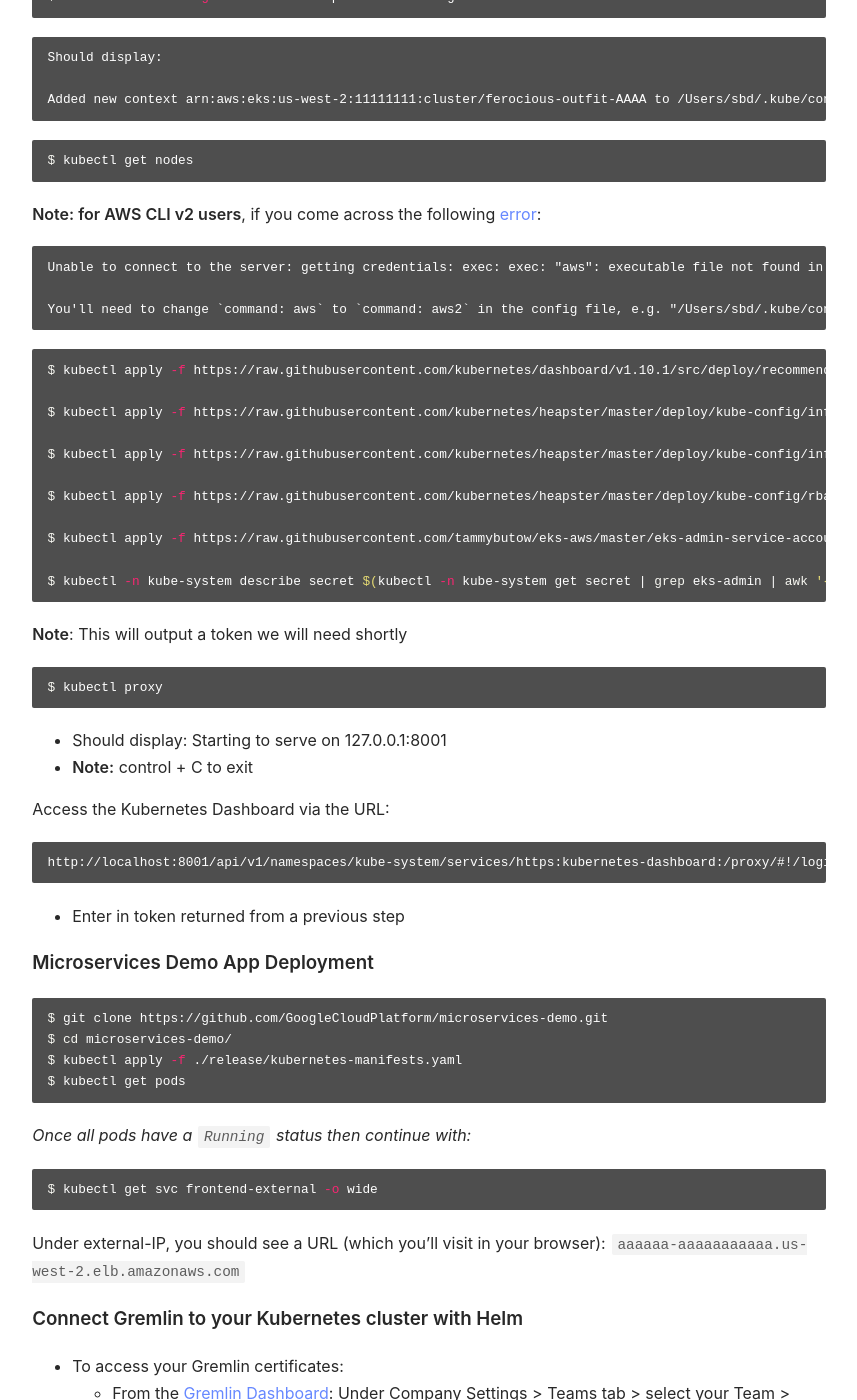
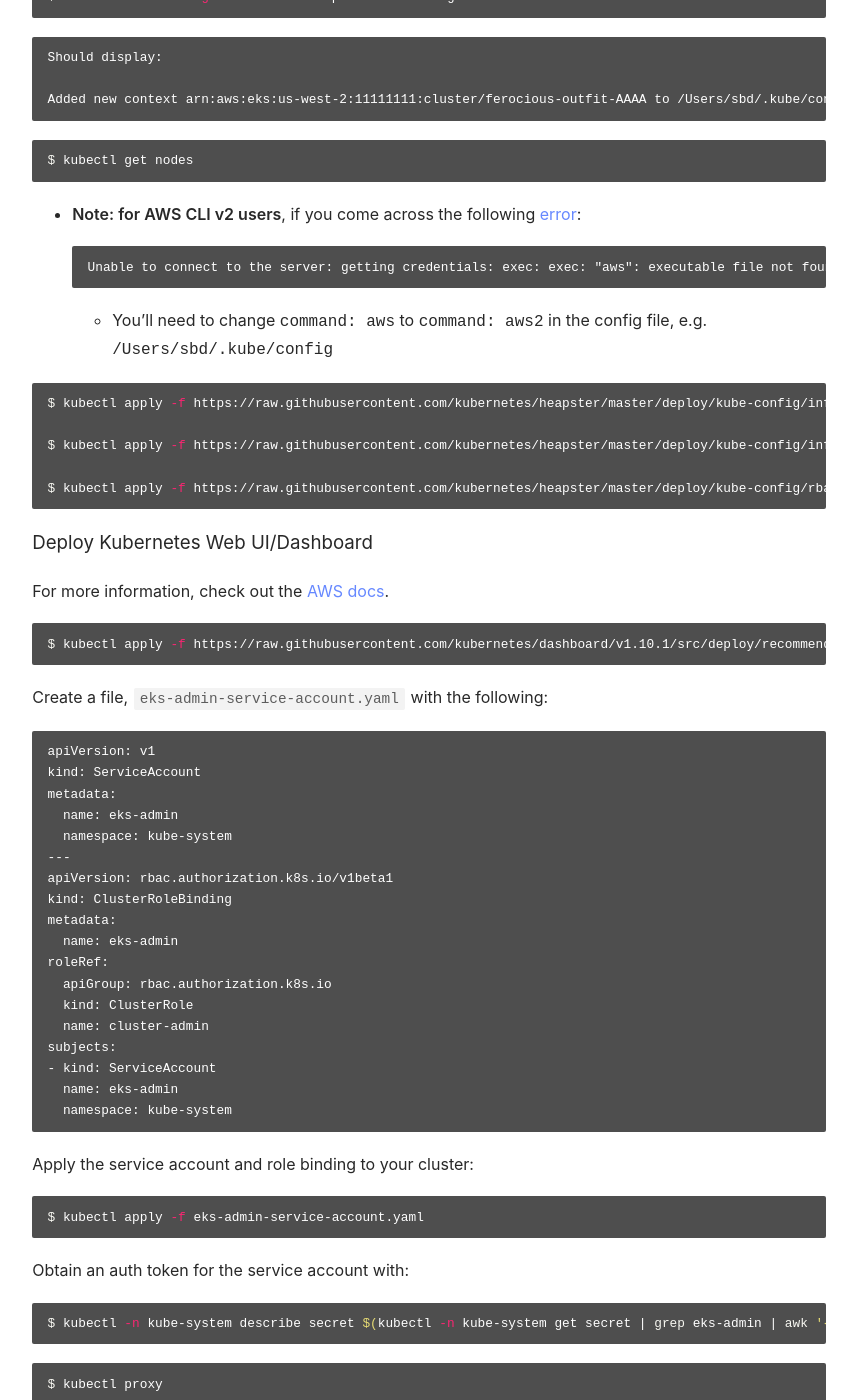
Before and after one commit to aradwyr/aradwyr.github.io, a Jekyll site: the page built from _posts/2019-12-11-notes-on-eks-gremlin.md, in a window 1280 px wide and 1400 px high, scrolled down 1938 px. Shown: the whole window, without its empty margins (211-1068 px from the left). Built offline with Jekyll 4.4.1, drawn with Linux system fonts in a browser that asks for light colours; our own code applies the rules of GitHub Pages for plain Markdown files; some of the changed text lies outside the part shown.

Commit message:
Updates: cluster teardown and links

````diff
--- a/_posts/2019-12-11-notes-on-eks-gremlin.md
+++ b/_posts/2019-12-11-notes-on-eks-gremlin.md
@@ -79,27 +79,59 @@ $ sudo aws2 eks --region us-west-2  update-kubeconfig --name ferocious-outfit-AA
 ```bash
 $ kubectl get nodes
 ```
-**Note: for AWS CLI v2 users**, if you come across the following [error](https://github.com/aws/aws-cli/issues/4675):
++ **Note: for AWS CLI v2 users**, if you come across the following [error](https://github.com/aws/aws-cli/issues/4675):
 ```
 Unable to connect to the server: getting credentials: exec: exec: "aws": executable file not found in $PATH
+```
+  + You'll need to change `command: aws` to `command: aws2` in the config file, e.g. `/Users/sbd/.kube/config`
 
-You'll need to change `command: aws` to `command: aws2` in the config file, e.g. "/Users/sbd/.kube/config"
-```
 
 ```bash
-$ kubectl apply -f https://raw.githubusercontent.com/kubernetes/dashboard/v1.10.1/src/deploy/recommended/kubernetes-dashboard.yaml
-
 $ kubectl apply -f https://raw.githubusercontent.com/kubernetes/heapster/master/deploy/kube-config/influxdb/heapster.yaml
 
 $ kubectl apply -f https://raw.githubusercontent.com/kubernetes/heapster/master/deploy/kube-config/influxdb/influxdb.yaml
 
 $ kubectl apply -f https://raw.githubusercontent.com/kubernetes/heapster/master/deploy/kube-config/rbac/heapster-rbac.yaml
+```
 
-$ kubectl apply -f https://raw.githubusercontent.com/tammybutow/eks-aws/master/eks-admin-service-account.yaml
+### Deploy Kubernetes Web UI/Dashboard
+For more information, check out the [AWS docs](https://docs.aws.amazon.com/eks/latest/userguide/dashboard-tutorial.html).
 
+```bash
+$ kubectl apply -f https://raw.githubusercontent.com/kubernetes/dashboard/v1.10.1/src/deploy/recommended/kubernetes-dashboard.yaml
+```
+
+Create a file, `eks-admin-service-account.yaml` with the following:
+```
+apiVersion: v1
+kind: ServiceAccount
+metadata:
+  name: eks-admin
+  namespace: kube-system
+---
+apiVersion: rbac.authorization.k8s.io/v1beta1
+kind: ClusterRoleBinding
+metadata:
+  name: eks-admin
+roleRef:
+  apiGroup: rbac.authorization.k8s.io
+  kind: ClusterRole
+  name: cluster-admin
+subjects:
+- kind: ServiceAccount
+  name: eks-admin
+  namespace: kube-system
+```
+
+Apply the service account and role binding to your cluster:
+```bash
+$ kubectl apply -f eks-admin-service-account.yaml
+```
+
+Obtain an auth token for the service account with:
+```bash
 $ kubectl -n kube-system describe secret $(kubectl -n kube-system get secret | grep eks-admin | awk '{print $1}')
 ```
-**Note**: This will output a token we will need shortly
 
 ```bash
 $ kubectl proxy
@@ -107,12 +139,11 @@ $ kubectl proxy
 + Should display: Starting to serve on 127.0.0.1:8001
 + **Note:** control + C to exit
 
-Access the Kubernetes Dashboard via the URL:
+Access the Kubernetes Dashboard endpoint with:
 ```
 http://localhost:8001/api/v1/namespaces/kube-system/services/https:kubernetes-dashboard:/proxy/#!/login
 ```
-
-  - Enter in token returned from a previous step
+  - Select **Token** > enter in auth token returned from previous step > **Sign In**
 
 ### **Microservices Demo App Deployment**
 ```bash
@@ -173,7 +204,7 @@ $ export GREMLIN_CLUSTER_ID="replace-text"
         - Select **Unleash Gremlin**
 - Refresh `http://{CUSTOM_URL}.us-west-2.elb.amazonaws.com/` in your browser and you should see 500 Internal Server Error.
 
-![500 Error](/assets/gremlin-shutdown-attack.jpg)
+![500 Error](https://raw.githubusercontent.com/sbd/sbd.github.io/master/assets/gremlin-shutdown-attack.jpg)
 
 ### Kubernetes Logs
 While the server is running, head back to:
@@ -183,7 +214,26 @@ http://localhost:8001/api/v1/namespaces/kube-system/services/https:kubernetes-da
 Navigate to **Cluster** > **Nodes** > select the node which contains the `cartservice` pod > from the `cartservice` row, note the **Restarts** figure.
 
 
+### Teardown
+Now that the tutorial is completed, we need to [delete the cluster](https://docs.aws.amazon.com/eks/latest/userguide/delete-cluster.html).
+
+List all the services running in the cluster with:
+```bash
+$ kubectl get svc --all-namespaces
+```
+
+First delete any service(s) associated with an **EXTERNAL-IP** value:
+```bash
+$ kubectl delete svc frontend-external
+```
+**Note:** If services in your cluster are associated with a load balancer, delete the services before deleting the cluster so that the load balancers are deleted properly. Else, you can have orphaned resources in your VPC that prevent you from being able to delete the VPC.
+
+```bash
+$ eksctl delete cluster --name ferocious-outfit-AAAA
+```
+
 ### Troubleshooting
+If you encounter any issues, please report it on [Github](https://github.com/sbd/sbd.github.io/issues).
 ```bash
 $ aws2 sts get-caller-identity
 $ aws-iam-authenticator token -i environment_name.region.environment_type
````
